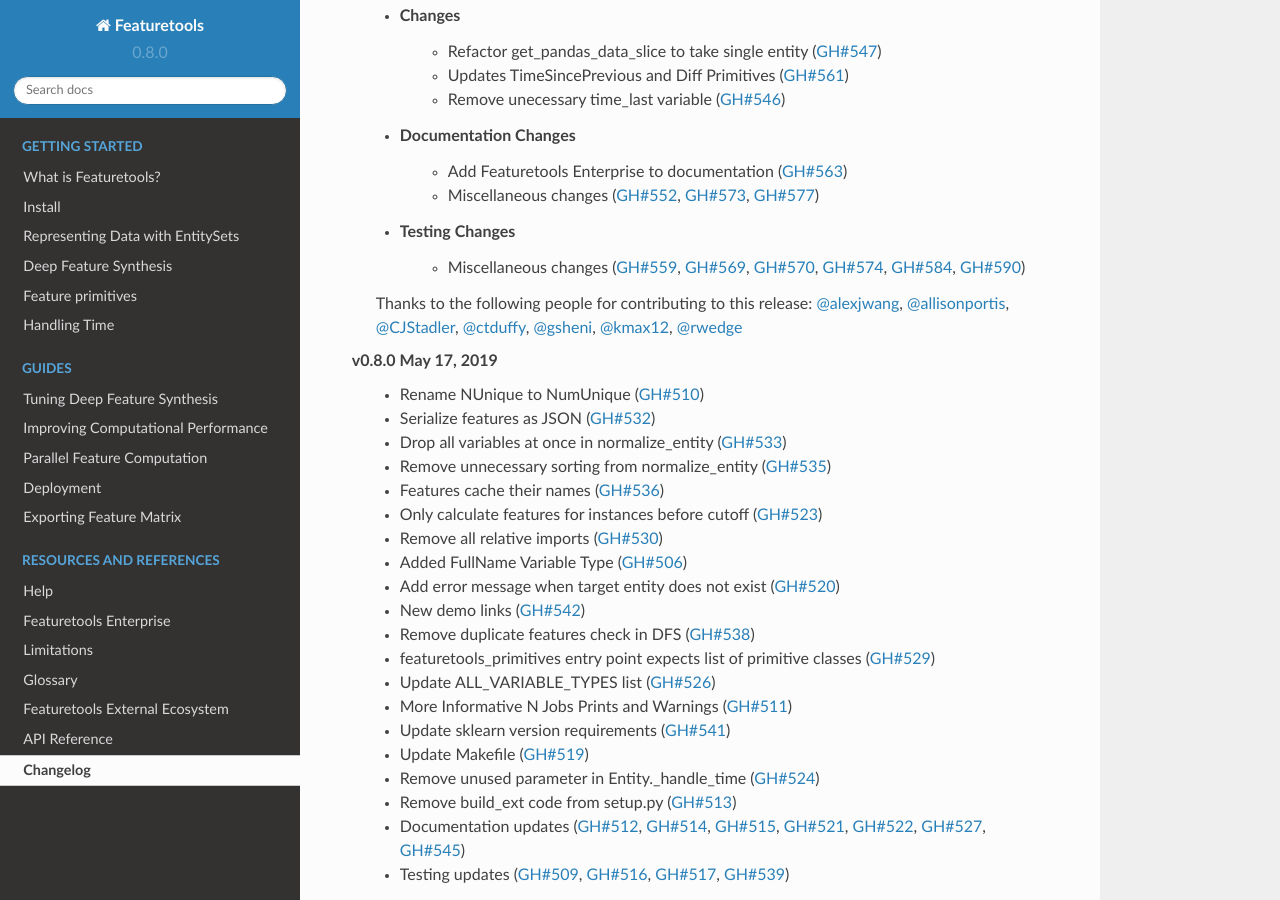
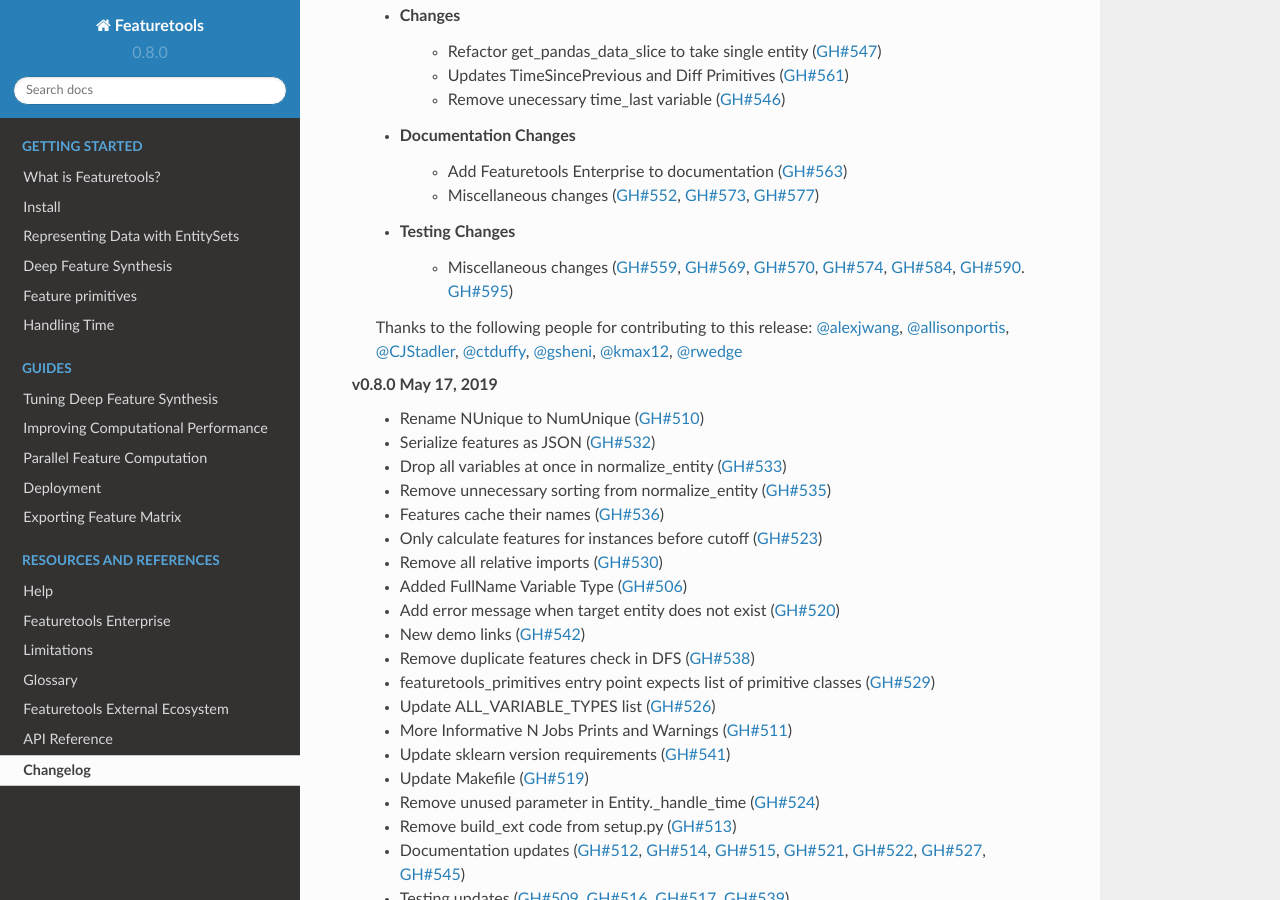
Before and after one commit to alteryx/featuretools, a Sphinx documentation site: the page built from docs/source/changelog.rst, in a window 1280 px wide and 900 px high, scrolled down 499 px. Built offline with Sphinx 7.4.7 and the Read the Docs theme 2.0.0, drawn with Linux system fonts in a browser that asks for light colours; pages that are not in the unit, such as notebooks, are missing from menus.

Commit message:
update changelog

```diff
--- a/docs/source/changelog.rst
+++ b/docs/source/changelog.rst
@@ -21,7 +21,7 @@
         * Add Featuretools Enterprise to documentation (:pr:`563`)
         * Miscellaneous changes (:pr:`552`, :pr:`573`, :pr:`577`)
     * Testing Changes
-        * Miscellaneous changes (:pr:`559`, :pr:`569`, :pr:`570`, :pr:`574`, :pr:`584`, :pr:`590`)
+        * Miscellaneous changes (:pr:`559`, :pr:`569`, :pr:`570`, :pr:`574`, :pr:`584`, :pr:`590`. :pr:`595`)
 
     Thanks to the following people for contributing to this release:
     :user:`alexjwang`, :user:`allisonportis`, :user:`CJStadler`, :user:`ctduffy`, :user:`gsheni`, :user:`kmax12`, :user:`rwedge`
```
